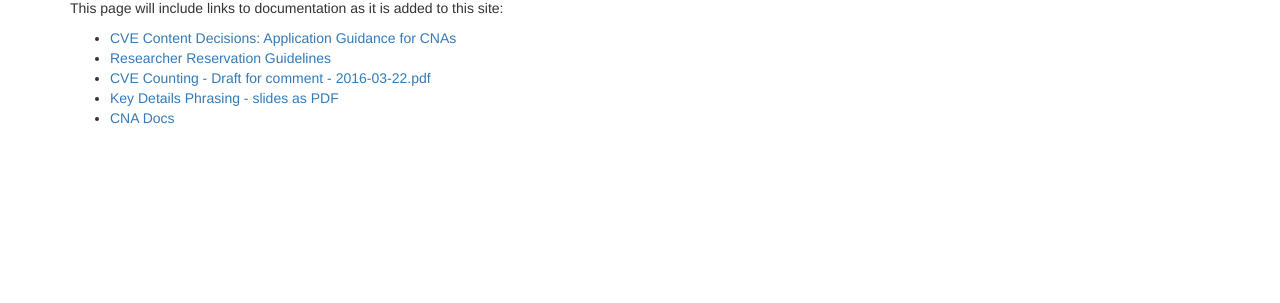
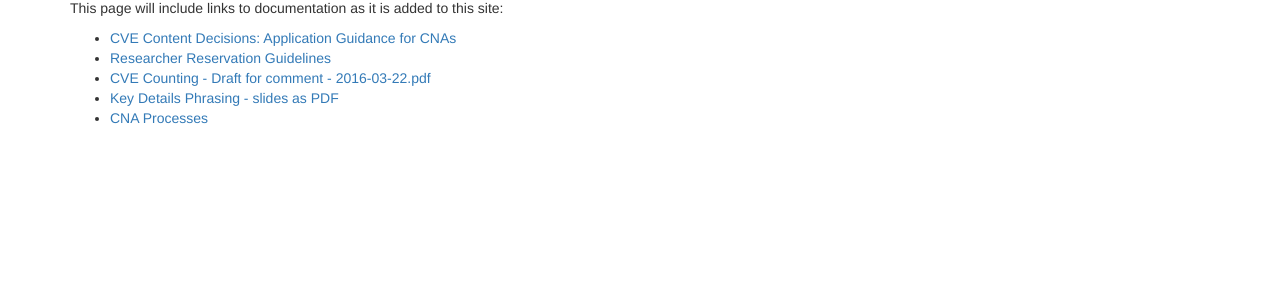
Before and after one commit to CVEProject/cveproject.github.io, a Jekyll site: the page built from index.md, in a window 1280 px wide. Shown: the part 477-780 px from the top of the page. Built offline with Jekyll 4.4.1, drawn with Linux system fonts in a browser that asks for light colours; nearby versions of some CDN libraries.

Commit message:
Updated CNA docs to CNA Processes

```diff
--- a/index.md
+++ b/index.md
@@ -11,4 +11,4 @@ This page will include links to documentation as it is added to this site:
 * [Researcher Reservation Guidelines](researcher_reservation_guidelines.html)
 * [CVE Counting - Draft for comment - 2016-03-22.pdf](CVE Counting - Draft for comment - 2016-03-22.pdf)
 * [Key Details Phrasing - slides as PDF](key_details_phrasing_slides.pdf)
-* [CNA Docs](CNAdocs.html)
+* [CNA Processes](CNA_Processes.html)
```
